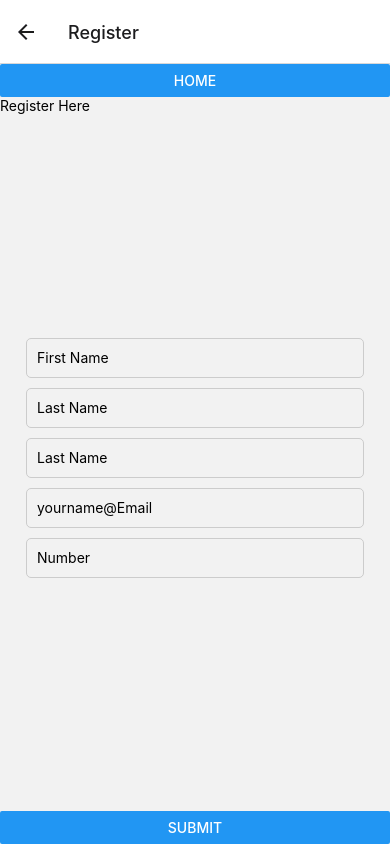
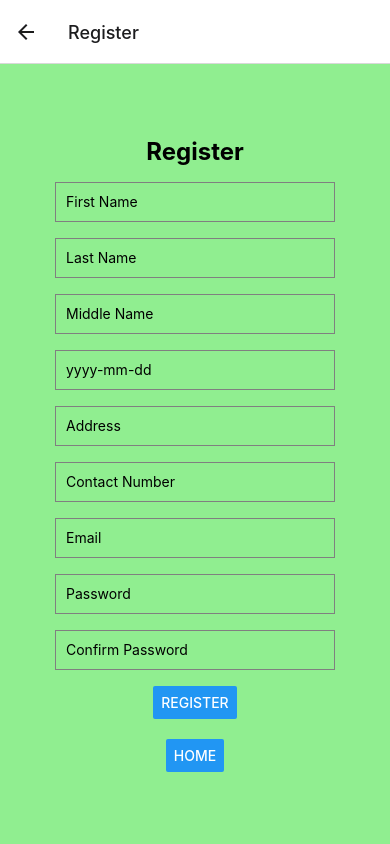
Before and after one commit to Glenn-webdev/ADR, a React Native app: screen /Register in a window 390 px wide. Built offline with nearby package versions, Linux system fonts and the light colour scheme.

Commit message:
I worked on the home page, contact and register just need to fixing the styling

```diff
--- a/src/components/screens/Contact.jsx
+++ b/src/components/screens/Contact.jsx
@@ -1,12 +1,76 @@
-import { View,Button } from "react-native";
+import React from 'react';
+import { View, Text, Button, StyleSheet } from 'react-native';
 
+export default function ContactScreen({ navigation }) {
+  return (
+    <View style={styles.container}>
+      <Text style={styles.title}>Care Companion Contacts</Text>
+      <Text style={styles.subtitle}>
+        Send us a message, and we’ll be happy to get you the information you need or quickly connect you with your Care Companion Planner.
+      </Text>
+      <Button title="View our pricing" onPress={() => {}} />
+      <View style={styles.contactsContainer}>
+        <View style={styles.contactCard}>
+          <Text style={styles.contactTitle}>Offices</Text>
+          <Text style={styles.contactInfo}>- Calgary, Alberta</Text>
+          <Text style={styles.contactInfo}>- Vancouver, British Columbia</Text>
+          <Text style={styles.contactInfo}>- Toronto, Ontario</Text>
+        </View>
+        <View style={styles.contactCard}>
+          <Text style={styles.contactTitle}>Media</Text>
+          <Text style={styles.contactInfo}>facebook: CareCompanion@facebook.com</Text>
+          <Text style={styles.contactInfo}>instagram: CareCompanion@instagram.com</Text>
+          <Text style={styles.contactInfo}>twitter: CareCompanion@twitter.com</Text>
+        </View>
+        <View style={styles.contactCard}>
+          <Text style={styles.contactTitle}>Phone</Text>
+          <Text style={styles.contactInfo}>Landline: +1 587 123456789</Text>
+          <Text style={styles.contactInfo}>Landline: +1 587 987654321</Text>
+          <Text style={styles.contactInfo}>Email Address: carecompanion@gmail.com</Text>
+        </View>
+      </View>
+      <Button title="Home" onPress={() => navigation.navigate('Home')} />
+    </View>
+  );
+}
 
-export default function Contact({navigation}) {
-    return (
-        <View>
-            <Button title ="Home" onPress={() => navigation.navigate('Home')}/>
-
-        </View>
-    )
-
-};
+const styles = StyleSheet.create({
+  container: {
+    flex: 1,
+    padding: 20,
+    backgroundColor: '#90EE90',
+  },
+  title: {
+    fontSize: 24,
+    fontWeight: 'bold',
+    marginBottom: 8,
+  },
+  subtitle: {
+    fontSize: 16,
+    marginBottom: 16,
+  },
+  contactsContainer: {
+    flexDirection: 'row',
+    justifyContent: 'space-around',
+    marginTop: 16,
+  },
+  contactCard: {
+    width: '30%',
+    backgroundColor: '#fff',
+    padding: 8,
+    borderRadius: 8,
+    shadowColor: '#000',
+    shadowOpacity: 0.2,
+    shadowOffset: { width: 0, height: 1 },
+    shadowRadius: 2,
+    elevation: 2,
+  },
+  contactTitle: {
+    fontWeight: 'bold',
+    fontSize: 16,
+    marginBottom: 4,
+  },
+  contactInfo: {
+    fontSize: 14,
+  },
+});
--- a/src/components/screens/Home.jsx
+++ b/src/components/screens/Home.jsx
@@ -1,32 +1,98 @@
-import { View } from "react-native";
-import { Button } from "react-native";
-import { StyleSheet } from "react-native";
-export default function Home({navigation}) {
+import React from 'react';
+import { View, Text, Button, StyleSheet } from 'react-native';
 
+export default function HomeScreen({ navigation }) {
+  return (
+    <View style={styles.container}>
+      <Text style={styles.title}>Care Companion Services</Text>
+      <Text style={styles.subtitle}>
+        Exceptional service is something we never compromise on. With decades of
+        experience in providing integral care in their communities, our
+        professional teams will ensure that your safety and well-being come
+        first.
+      </Text>
+      <Button title="View our pricing" onPress={() => {}} />
+      <Text style={styles.servicesTitle}>Services offered</Text>
+      <View style={styles.servicesContainer}>
+        <View style={styles.serviceCard}>
+          <Text style={styles.serviceTitle}>Home Care</Text>
+          <Text style={styles.serviceDescription}>
+            We provide care and assistance for you to continue to experience
+            life at the highest level of enjoyment and quality and remain in
+            your own home.
+          </Text>
+        </View>
+        <View style={styles.serviceCard}>
+          <Text style={styles.serviceTitle}>Health Assist</Text>
+          <Text style={styles.serviceDescription}>
+            People often take for granted the things they do every day, like
+            climbing stairs, taking care of personal hygiene and even just
+            getting out of bed in the morning. But these things can become major
+            challenges as you age.
+          </Text>
+        </View>
+        <View style={styles.serviceCard}>
+          <Text style={styles.serviceTitle}>Others</Text>
+          <Text style={styles.serviceDescription}>
+            Even though every care situation is unique, Right at Home caregivers
+            are not only trained to be prepared, but they’re trained to help you
+            cope as well, so you can feel comfortable knowing your loved ones
+            are in good hands.
+          </Text>
+        </View>
+      </View>
+      <Button title="Contact Us" onPress={() => navigation.navigate('Contact')} />
+      <View style={styles.spacer} />
+      <Button title="Register" onPress={() => navigation.navigate('Register')} />
+    </View>
+  );
+}
 
-
-
-
-    return (
-
-       <View styles={styles.container}>
-           <Button title ="About" onPress={() => navigation.navigate('About')} styles={styles.roundedbtn}/>
-            <Button title ="Contact" onPress={() => navigation.navigate('Contact')} styles={styles.btn}/>
-            <Button title="Register" onPress={() => navigation.navigate('Register')}/>
-
-       </View>
-    )
-};
 const styles = StyleSheet.create({
-    container: {
-        flex: 1,
-        alignItems: 'flex-start',
-        paddingRight: 10,
-    },
-    roundedbtn: {
-       flex: 1,
-        alignItems: 'flex-start',
-        color: 'red',
-        roundedbtn: 10,
-    }
-})
+  container: {
+    flex: 1,
+    padding: 20,
+    backgroundColor: '#90EE90',
+  },
+  title: {
+    fontSize: 24,
+    fontWeight: 'bold',
+    marginBottom: 8,
+  },
+  subtitle: {
+    fontSize: 16,
+    marginBottom: 16,
+  },
+  servicesTitle: {
+    fontSize: 20,
+    fontWeight: 'bold',
+    marginTop: 16,
+    marginBottom: 8,
+  },
+  servicesContainer: {
+    flexDirection: 'row',
+    justifyContent: 'space-around',
+  },
+  serviceCard: {
+    width: 100,
+    backgroundColor: '#fff',
+    padding: 8,
+    borderRadius: 8,
+    shadowColor: '#000',
+    shadowOpacity: 0.2,
+    shadowOffset: { width: 0, height: 1 },
+    shadowRadius: 2,
+    elevation: 2,
+  },
+  serviceTitle: {
+    fontWeight: 'bold',
+    fontSize: 16,
+    marginBottom: 4,
+  },
+  serviceDescription: {
+    fontSize: 14,
+  },
+  spacer: {
+    height: 20,
+  },
+});
--- a/src/components/screens/Register.jsx
+++ b/src/components/screens/Register.jsx
@@ -1,80 +1,112 @@
-import React from 'react';
+import React, { useState } from 'react';
+import { View, Text, TextInput, Button, StyleSheet } from 'react-native';
 
-import { Text, View,Button,SafeAreaView,TextInput } from "react-native";
-import { StyleSheet } from "react-native";
+export default function RegisterScreen({ navigation }) {
+  const [firstName, setFirstName] = useState('');
+  const [lastName, setLastName] = useState('');
+  const [middleName, setMiddleName] = useState('');
+  const [birthDay, setBirthDay] = useState('');
+  const [address, setAddress] = useState('');
+  const [contactNumber, setContactNumber] = useState('');
+  const [email, setEmail] = useState('');
+  const [password, setPassword] = useState('');
+  const [confirmPassword, setConfirmPassword] = useState('');
 
-export default function Register({navigation}) {
-
-
-
-        const [name, onChangeName] = React.useState('First Name');
-        const [last, onChangeLast] = React.useState('Last Name');
-
-        const [number, onChangeNumber] = React.useState('Number');
-        const [email, onChangeEmail] = React.useState('yourname@Email');
-
-
+  const handleRegister = () => {
+    // Here you can handle the registration process
+    alert('User registered!');
+  };
 
   return (
-     <>
-            <Button title ="Home" onPress={() => navigation.navigate('Home')}/>
-                <Text>Register Here</Text>
-                <SafeAreaView style={styles.container}>
+    <View style={styles.container}>
+      <Text style={styles.title}>Register</Text>
       <TextInput
         style={styles.input}
-        onChangeText={onChangeName}
-        value={name}
+        value={firstName}
+        onChangeText={setFirstName}
+        placeholder="First Name"
       />
-
       <TextInput
         style={styles.input}
-        onChangeText={onChangeLast}
-        value={last}
+        value={lastName}
+        onChangeText={setLastName}
+        placeholder="Last Name"
       />
-
       <TextInput
         style={styles.input}
-        onChangeText={onChangeLast}
-        value={last}
+        value={middleName}
+        onChangeText={setMiddleName}
+        placeholder="Middle Name"
       />
-
       <TextInput
         style={styles.input}
-        onChangeText={onChangeEmail}
-        value={email}
+        value={birthDay}
+        onChangeText={setBirthDay}
+        placeholder="yyyy-mm-dd"
       />
-
-
-
       <TextInput
         style={styles.input}
-        onChangeText={onChangeNumber}
-        value={number}
-        placeholder="useless placeholder"
-        keyboardType="numeric"
+        value={address}
+        onChangeText={setAddress}
+        placeholder="Address"
       />
-    </SafeAreaView>
-        <Button title="Submit" onPress={() => navigation.navigate('Home')}/>
-
-        </>
-    )
-
-};
+      <TextInput
+        style={styles.input}
+        value={contactNumber}
+        onChangeText={setContactNumber}
+        placeholder="Contact Number"
+        keyboardType="phone-pad"
+      />
+      <TextInput
+        style={styles.input}
+        value={email}
+        onChangeText={setEmail}
+        placeholder="Email"
+        keyboardType="email-address"
+      />
+      <TextInput
+        style={styles.input}
+        value={password}
+        onChangeText={setPassword}
+        placeholder="Password"
+        secureTextEntry
+      />
+      <TextInput
+        style={styles.input}
+        value={confirmPassword}
+        onChangeText={setConfirmPassword}
+        placeholder="Confirm Password"
+        secureTextEntry
+      />
+      <Button title="Register" onPress={handleRegister} />
+      <View style={styles.spacer} />
+      <Button title="Home" onPress={() => navigation.navigate('Home')} />
+    </View>
+  );
+}
 
 const styles = StyleSheet.create({
   container: {
     flex: 1,
+    padding: 20,
+    backgroundColor: '#90EE90',
     justifyContent: 'center',
     alignItems: 'center',
-        marginHorizontal: 26,
+  },
+  title: {
+    fontSize: 24,
+    fontWeight: 'bold',
+    marginBottom: 16,
   },
   input: {
     height: 40,
-        width: '100%',
-        marginBottom: 10,
-        paddingHorizontal: 10,
-        borderColor: '#ccc',
+    borderColor: 'gray',
     borderWidth: 1,
-        borderRadius: 5,
+    marginBottom: 16,
+    padding: 10,
+    width: '80%',
+  },
+  spacer: {
+    height: 20,
   },
 });
```
Lines whose indentation alone changed are shown as unchanged.
